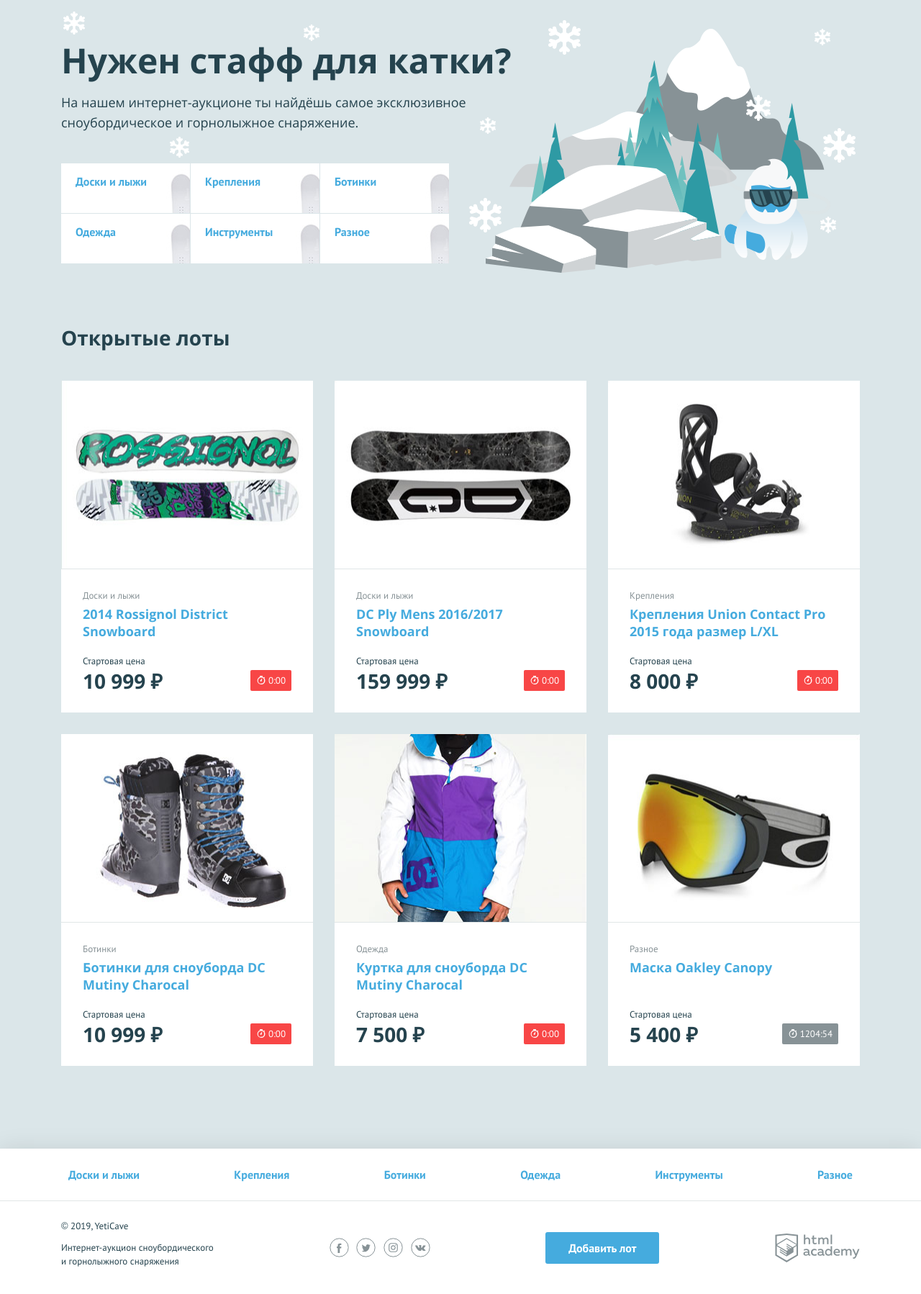
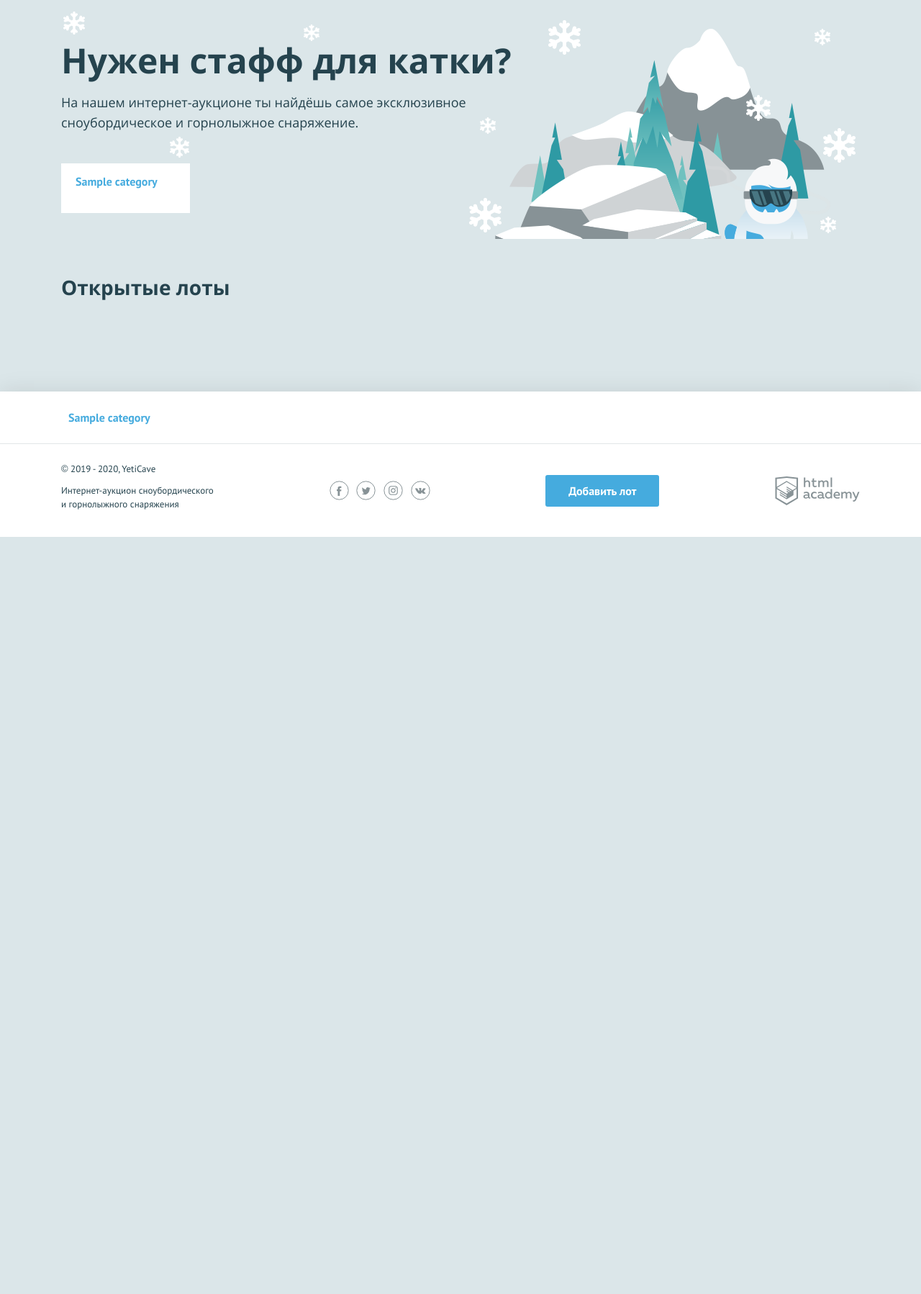
Before and after one commit to Mahraway/1180999-yeticave-12, a PHP site: page / in a window 1280 px wide. Shown: the part 107-1905 px from the top of the page at 72% size. After the commit the page ends 853 px from the top, so only its background shows below. Run offline with PHP 8.4, Linux system fonts and the light colour scheme; tables that the repository leaves empty hold one stand-in row (values such as "Sample post").

Commit message:
Читаем и показываем записи из MySQL

```diff
--- a/data.php
+++ /dev/null
@@ -1,48 +0,0 @@
-<?php
-$categories = ['Доски и лыжи', 'Крепления', 'Ботинки', 'Одежда', 'Инструменты', 'Разное'];
-$lots = [
-    [
-        'name' => '2014 Rossignol District Snowboard',
-        'categories' => $categories[0],
-        'price'=> '10999',
-        'img' => 'img/lot-1.jpg',
-        'end_time' => '2020-08-28'
-    ],
-    [
-        'name' => 'DC Ply Mens 2016/2017 Snowboard',
-        'categories' => $categories[0],
-        'price'=> '159999',
-        'img' => 'img/lot-2.jpg',
-        'end_time' => '2020-09-06 23:00'
-
-    ],
-    [
-        'name' => 'Крепления Union Contact Pro 2015 года размер L/XL',
-        'categories' => $categories[1],
-        'price'=> '8000',
-        'img' => 'img/lot-3.jpg',
-        'end_time' => '2020-09-07'
-    ],
-    [
-        'name' => 'Ботинки для сноуборда DC Mutiny Charocal',
-        'categories' => $categories[2],
-        'price'=> '10999',
-        'img' => 'img/lot-4.jpg',
-        'end_time' => '2020-10-11'
-    ],
-    [
-        'name' => 'Куртка для сноуборда DC Mutiny Charocal',
-        'categories' => $categories[3],
-        'price'=> '7500',
-        'img' => 'img/lot-5.jpg',
-        'end_time' => '2020-09-10'
-    ],
-    [
-        'name' => 'Маска Oakley Canopy',
-        'categories' => $categories[5],
-        'price'=> '5400',
-        'img' => 'img/lot-6.jpg',
-        'end_time' => '2021-01-11'
-    ]
-]
-?>
--- a/index.php
+++ b/index.php
@@ -5,12 +5,30 @@
 
 date_default_timezone_set("Europe/Moscow");
 include_once('helpers.php');
-include_once('data.php');
+
+$data_base = mysqli_connect("localhost", "root", "root", "yeticave");
+mysqli_set_charset($data_base, "UTF8");
+
+$lots =
+    "SELECT l.id, l.name, l.price, MAX(b.price) AS current_price , image, c.name AS category_name, l.dt_end
+    FROM lots l
+    JOIN categories c ON c.id = l.category_id
+    LEFT JOIN bets b ON b.lot_id = l.id
+    WHERE l.dt_end > NOW()
+    GROUP BY (l.id)
+    ORDER BY l.dt_add DESC";
+$result = mysqli_query($data_base, $lots);
+$lots = mysqli_fetch_all($result, MYSQLI_ASSOC);
+
+$categories =
+    "SELECT id, name, code
+    FROM categories";
+$result = mysqli_query($data_base, $categories);
+$categories = mysqli_fetch_all($result, MYSQLI_ASSOC);
 
 $is_auth = rand(0, 1); // флаг авторизации
 $user_name = 'Рашид'; // укажите здесь ваше имя
 $title = 'YetiCave'; // Заголовок страницы
-
 
 $main_page = include_template('main.php', ['categories' => $categories, 'lots' => $lots]);
 $main_footer = include_template('footer.php', ['categories' => $categories]);
--- a/templates/footer.php
+++ b/templates/footer.php
@@ -3,14 +3,14 @@
             <!--заполните этот список из массива категорий-->
             <?php foreach($categories as $category): ?>
             <li class="nav__item">
-                <a href="pages/all-lots.html"><?= $category?></a>
+                <a href="pages/all-lots.html"><?= $category['name']?></a>
             </li>
             <?php endforeach; ?>
         </ul>
     </nav>
     <div class="main-footer__bottom container">
         <div class="main-footer__copyright">
-            <p>© 2019, YetiCave</p>
+            <p>© 2019 - <?php echo date ('Y')?>, YetiCave</p>
             <p>Интернет-аукцион сноубордического и горнолыжного снаряжения</p>
         </div>
         <div class="main-footer__social social">
--- a/templates/main.php
+++ b/templates/main.php
@@ -5,8 +5,8 @@
         <!--заполните этот список из массива категорий-->
         <ul class="promo__list">
         <?php foreach($categories as $category): ?>
-            <li class="promo__item promo__item--boards">
-                <a class="promo__link" href="pages/all-lots.html"><?= $category; ?></a>
+            <li class="promo__item promo__item--<?= $category['code']?>">
+                <a class="promo__link" href="pages/all-lots.html"><?= $category['name'] ?></a>
             </li>
         <?php endforeach; ?>
         </ul>
@@ -17,22 +17,30 @@
         </div>
         <ul class="lots__list">
             <!--заполните этот список из массива с товарами-->
-            <?php foreach($lots as $lot => $val): ?>
+            <?php foreach($lots as $lot): ?>
             <li class="lots__item lot">
                 <div class="lot__image">
-                    <img src="<?= $val['img']?>" width="350" height="260" alt="<?= $val['name']?>">
+                    <img src="<?= $lot['image']?>" width="350" height="260" alt="<?= $lot['name']?>">
                 </div>
                 <div class="lot__info">
-                    <span class="lot__category"><?= htmlspecialchars($val['categories']) ?></span>
-                    <h3 class="lot__title"><a class="text-link" href="pages/lot.html"><?= htmlspecialchars($val['name'])?></a></h3>
+                    <span class="lot__category"><?= htmlspecialchars($lot['category_name']) ?></span>
+                    <h3 class="lot__title"><a class="text-link" href="pages/lot.html"><?= htmlspecialchars($lot['name'])?></a></h3>
                     <div class="lot__state">
                         <div class="lot__rate">
-                            <span class="lot__amount">Стартовая цена</span>
-                            <span class="lot__cost"><?= format_price($val['price']); ?></span>
+
+                        <!-- Блок цена - если ставок нет, то отобр-ся стартовая цена, иначе цена со ставкой -->
+                            <?php if (!$lot['current_price']): ?>
+                                <span class="lot__amount">Стартовая цена</span>
+                                <span class="lot__cost"><?= format_price($lot['price']); ?></span>
+                            <?php else: ?>
+                                <span class="lot__amount">Текущая цена</span>
+                                <span class="lot__cost"><?= format_price($lot['current_price']); ?></span>
+                            <?php endif; ?>
+
                         </div>
                         <!-- Формаирование класса с красной плашкой -->
                         <?php
-                        $timer = get_time_before($val['end_time']);
+                        $timer = get_time_before($lot['dt_end']);
                         $time_finishing_class = ($timer[0] < 1) ? 'timer--finishing':  '';
                         ?>
                         <!-- Вывод таймера лота -->
```
Also changed, not shown: queries.sql (+7 -13 lines), schema.sql (+10 -13 lines), img/lot-100.JPG (added), img/lot-101.JPG (added).
